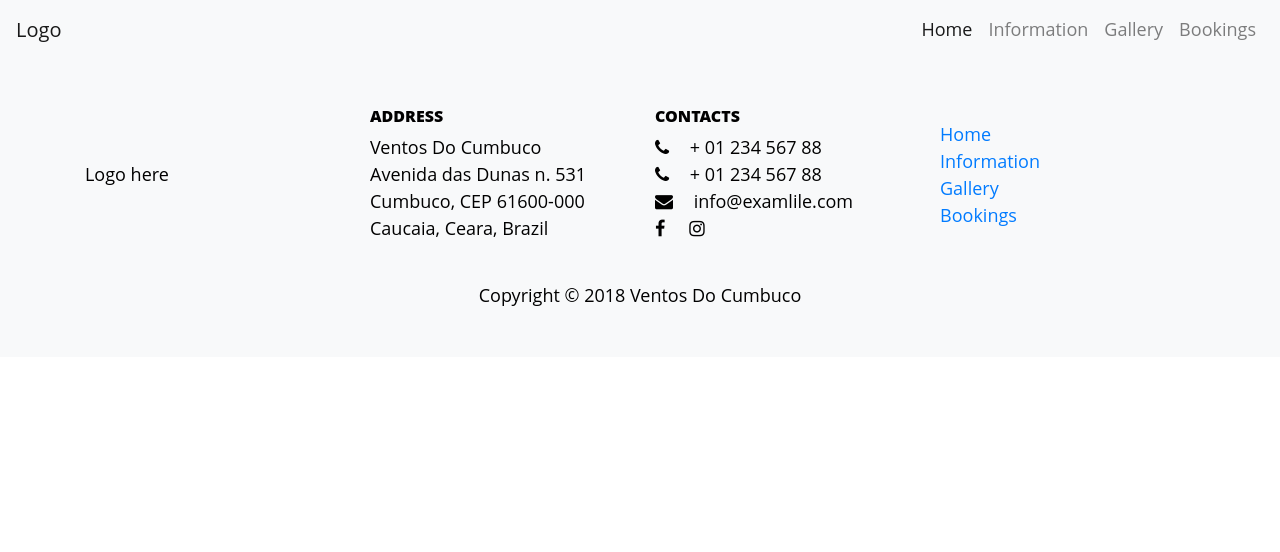
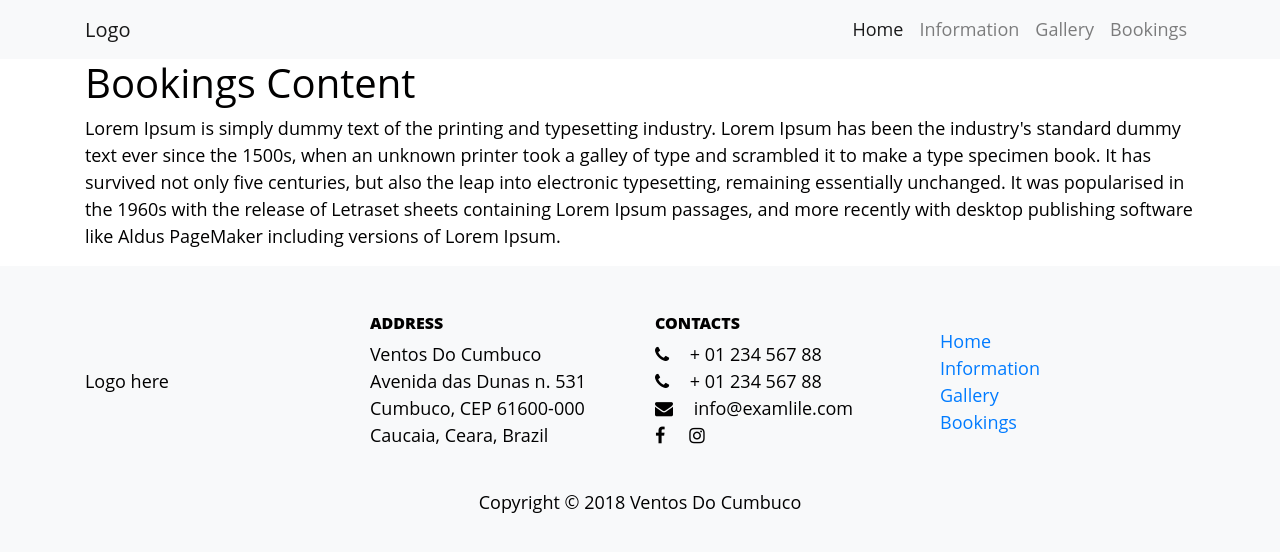
Before and after one commit to francescopapini/ventos, a React (Create React App) app: page /bookings in a window 1280 px wide. Shown: the top 552 px of the page. Built offline with nearby package versions, Linux system fonts and the light colour scheme.

Commit message:
adding gallery and bookings pages

```diff
--- a/src/App.js
+++ b/src/App.js
@@ -9,6 +9,8 @@ import Header from './components/headerComponent/header';
 import Footer from './components/footerComponent/footer';
 import Homepage from './components/pages/homePage';
 import Information from './components/pages/information';
+import Gallery from './components/pages/gallery';
+import Bookings from './components/pages/bookings';
 
 class App extends Component {
   render() {
@@ -17,7 +19,9 @@ class App extends Component {
         <div className="App">
           <Header />
           <Route exact path='/' component={Homepage} />
-          <Route exact path='/Information' component={Information} />
+          <Route exact path='/information' component={Information} />
+          <Route exact path='/gallery' component={Gallery} />
+          <Route exact path='/bookings' component={Bookings} />
           <Footer />
         </div>
       </Router>
--- a/src/assets/css/default.min.css
+++ b/src/assets/css/default.min.css
@@ -1 +1 @@
-body{font-family:"Open Sans",sans-serif;font-size:18px;color:#010000;font-weight:400;font-style:normal}a{text-decoration:none;-webkit-transition:.4s ease-in-out;-moz-transition:.4s ease-in-out;transition:.4s ease-in-out}a:hover{-webkit-transition:.4s ease-in-out;-moz-transition:.4s ease-in-out;transition:.4s ease-in-out}ul{list-style:none;padding-left:0}.footer{background-color:#f8f9fa}.col-center{margin:0 auto}
+body{font-family:"Open Sans",sans-serif;font-size:18px;color:#010000;font-weight:400;font-style:normal}a{text-decoration:none;-webkit-transition:.4s ease-in-out;-moz-transition:.4s ease-in-out;transition:.4s ease-in-out}a:hover{-webkit-transition:.4s ease-in-out;-moz-transition:.4s ease-in-out;transition:.4s ease-in-out}ul{list-style:none;padding-left:0}.footer{background-color:#f8f9fa}
--- a/src/components/headerComponent/header.js
+++ b/src/components/headerComponent/header.js
@@ -5,6 +5,7 @@ class Header extends Component {
   render() {
     return (
       <nav className="navbar navbar-expand-lg navbar-light bg-light">
+        <div className="container">
           <Link to="/" className="navbar-brand">Logo</Link>
           <button className="navbar-toggler" type="button" data-toggle="collapse" data-target="#navbarSupportedContent" aria-controls="navbarSupportedContent" aria-expanded="false" aria-label="Toggle navigation">
             <span className="navbar-toggler-icon"></span>
@@ -26,6 +27,7 @@ class Header extends Component {
               </li>
             </ul>
           </div>
+        </div>
       </nav>
     );
   }
--- /dev/null
+++ b/src/components/pages/bookings.js
@@ -0,0 +1,14 @@
+import React, { Component } from 'react'
+
+class Bookings extends Component {
+  render() {
+    return (
+      <div className="container">
+        <h1>Bookings Content</h1>
+        <p>Lorem Ipsum is simply dummy text of the printing and typesetting industry. Lorem Ipsum has been the industry's standard dummy text ever since the 1500s, when an unknown printer took a galley of type and scrambled it to make a type specimen book. It has survived not only five centuries, but also the leap into electronic typesetting, remaining essentially unchanged. It was popularised in the 1960s with the release of Letraset sheets containing Lorem Ipsum passages, and more recently with desktop publishing software like Aldus PageMaker including versions of Lorem Ipsum.</p>
+      </div>
+    );
+  }
+}
+
+export default Bookings;
--- /dev/null
+++ b/src/components/pages/gallery.js
@@ -0,0 +1,14 @@
+import React, { Component } from 'react'
+
+class Gallery extends Component {
+  render() {
+    return (
+      <div className="container">
+        <h1>Gallery Content</h1>
+        <p>Lorem Ipsum is simply dummy text of the printing and typesetting industry. Lorem Ipsum has been the industry's standard dummy text ever since the 1500s, when an unknown printer took a galley of type and scrambled it to make a type specimen book. It has survived not only five centuries, but also the leap into electronic typesetting, remaining essentially unchanged. It was popularised in the 1960s with the release of Letraset sheets containing Lorem Ipsum passages, and more recently with desktop publishing software like Aldus PageMaker including versions of Lorem Ipsum.</p>
+      </div>
+    );
+  }
+}
+
+export default Gallery;
```
Also changed, not shown: src/components/carousel.js (added, +31 -0 lines). Lines whose indentation alone changed are shown as unchanged.
